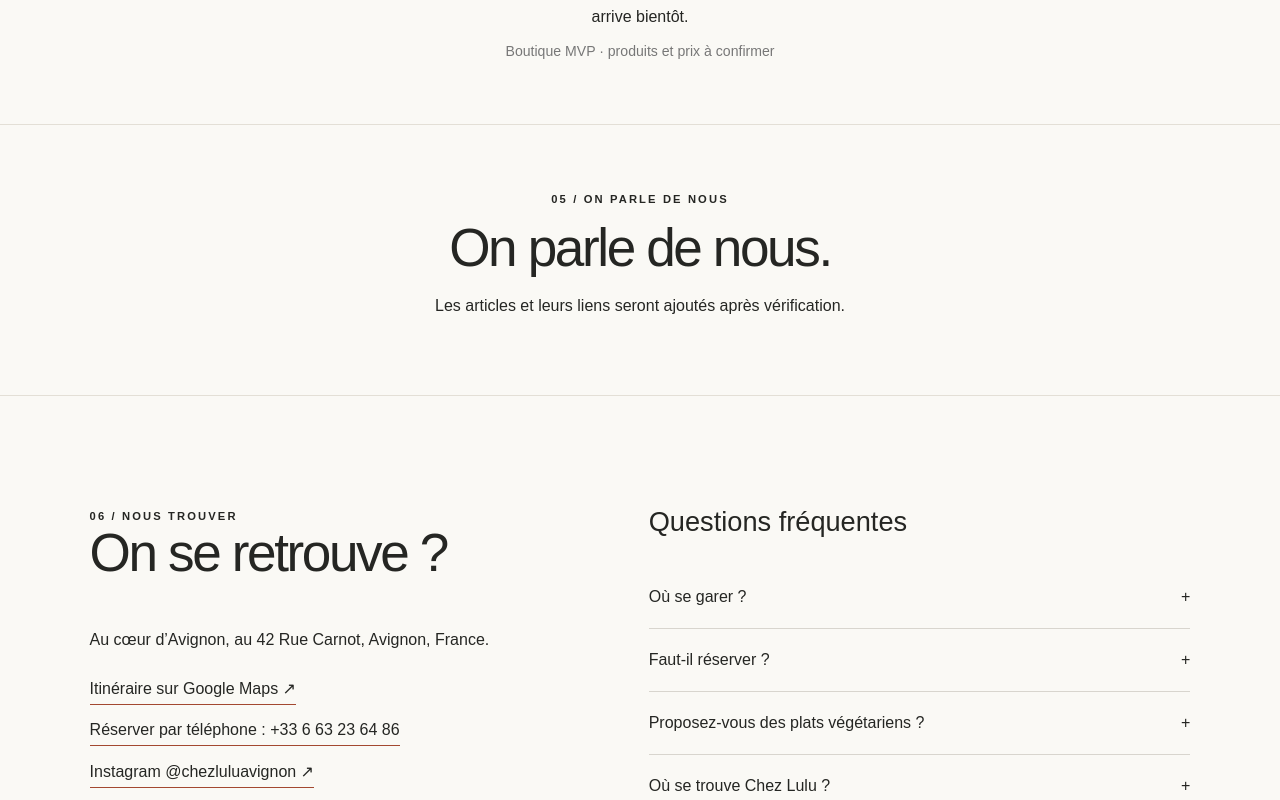
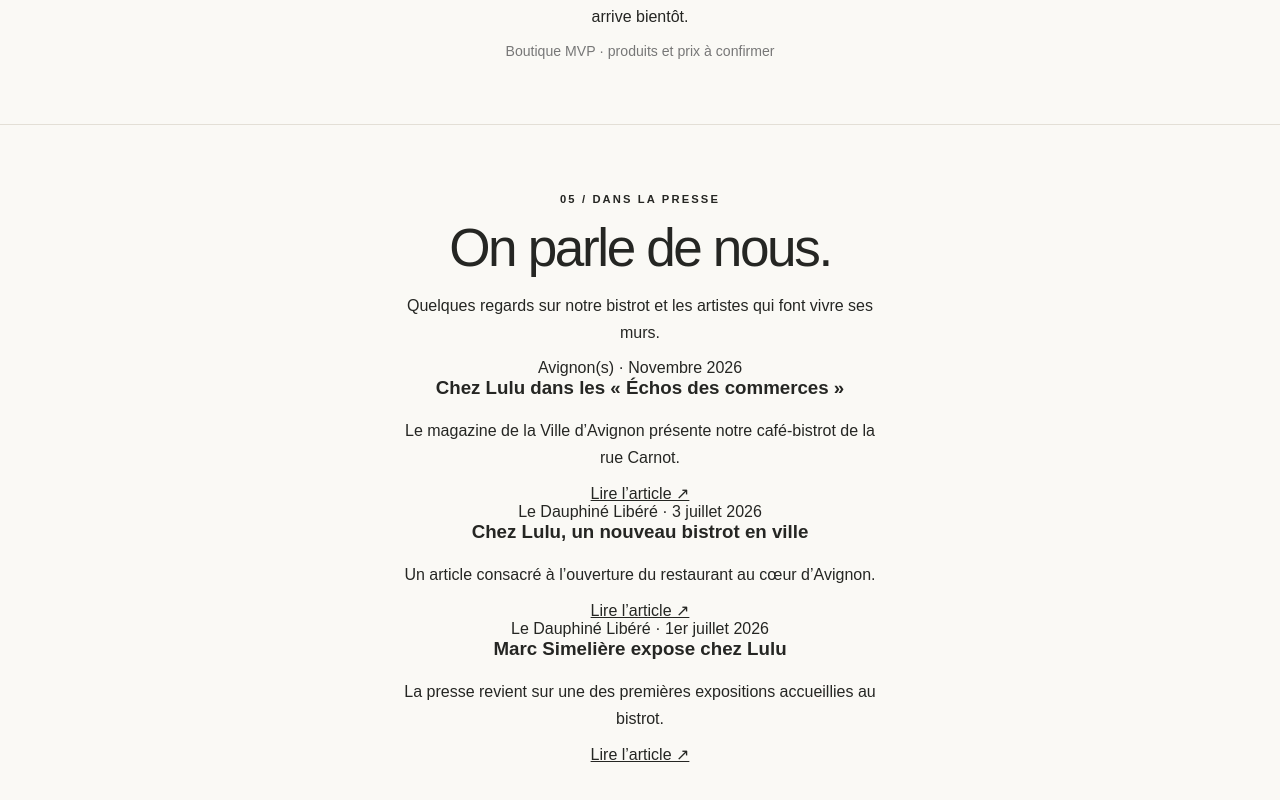
Before and after one commit to lambada46/chez-lulu-site, a Next.js app: page / in a window 1280 px wide. Shown: the part 3100-3900 px from the top of the page. Built offline with nearby package versions, Linux system fonts and the light colour scheme.

Commit message:
Publish verified Chez Lulu press coverage

```diff
--- a/app/page.tsx
+++ b/app/page.tsx
@@ -51,7 +51,31 @@ export default function Home(){return <>
 </div>
 </section>
 <section className="section shop compactSection" id="boutique" tabIndex={-1}><div><span className="eyebrow">04 / LA BOUTIQUE</span><h2>Un peu de Lulu<br/>chez vous.</h2><p>Objets, textiles et petites idées à emporter. Une première sélection arrive bientôt.</p><span className="smallNote">Boutique MVP · produits et prix à confirmer</span></div></section>
-<section className="press"><span className="eyebrow">05 / ON PARLE DE NOUS</span><h2>On parle de nous.</h2><p>Les articles et leurs liens seront ajoutés après vérification.</p></section>
+<section className="press" id="presse" aria-labelledby="press-title">
+  <span className="eyebrow">05 / DANS LA PRESSE</span>
+  <h2 id="press-title">On parle de nous.</h2>
+  <p className="pressIntro">Quelques regards sur notre bistrot et les artistes qui font vivre ses murs.</p>
+  <div className="pressArticles">
+    <article className="pressArticle">
+      <span className="pressSource">Avignon(s) · Novembre 2026</span>
+      <h3>Chez Lulu dans les « Échos des commerces »</h3>
+      <p>Le magazine de la Ville d’Avignon présente notre café-bistrot de la rue Carnot.</p>
+      <a href="https://www.avignon.fr/fileadmin/actualites/Documents/2026/11_novembre/Kiosque/Avignons_108_p1_p32-DP1.pdf" target="_blank" rel="noopener noreferrer" aria-label="Lire Chez Lulu dans le magazine Avignon(s), novembre 2026 (PDF)">Lire l’article ↗</a>
+    </article>
+    <article className="pressArticle">
+      <span className="pressSource">Le Dauphiné Libéré · 3 juillet 2026</span>
+      <h3>Chez Lulu, un nouveau bistrot en ville</h3>
+      <p>Un article consacré à l’ouverture du restaurant au cœur d’Avignon.</p>
+      <a href="https://www.ledauphine.com/economie/2026/07/03/chez-lulu-un-nouveau-bistrot-en-ville-faute-de-buvette-au-rocher-des-doms" target="_blank" rel="noopener noreferrer">Lire l’article ↗</a>
+    </article>
+    <article className="pressArticle">
+      <span className="pressSource">Le Dauphiné Libéré · 1er juillet 2026</span>
+      <h3>Marc Simelière expose chez Lulu</h3>
+      <p>La presse revient sur une des premières expositions accueillies au bistrot.</p>
+      <a href="https://www.ledauphine.com/culture-loisirs/2026/07/01/marc-simeliere-expose-dans-le-nouveau-bistrot-chez-lulu" target="_blank" rel="noopener noreferrer">Lire l’article ↗</a>
+    </article>
+  </div>
+</section>
 <section className="section location" id="infos" tabIndex={-1}>
 <div>
   <span className="eyebrow">06 / NOUS TROUVER</span>
```
